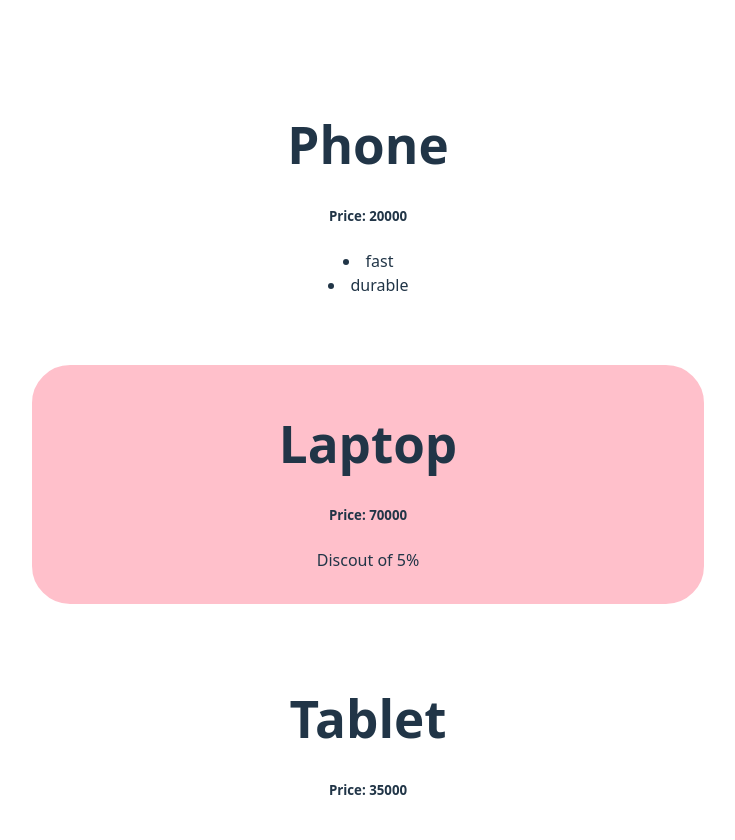
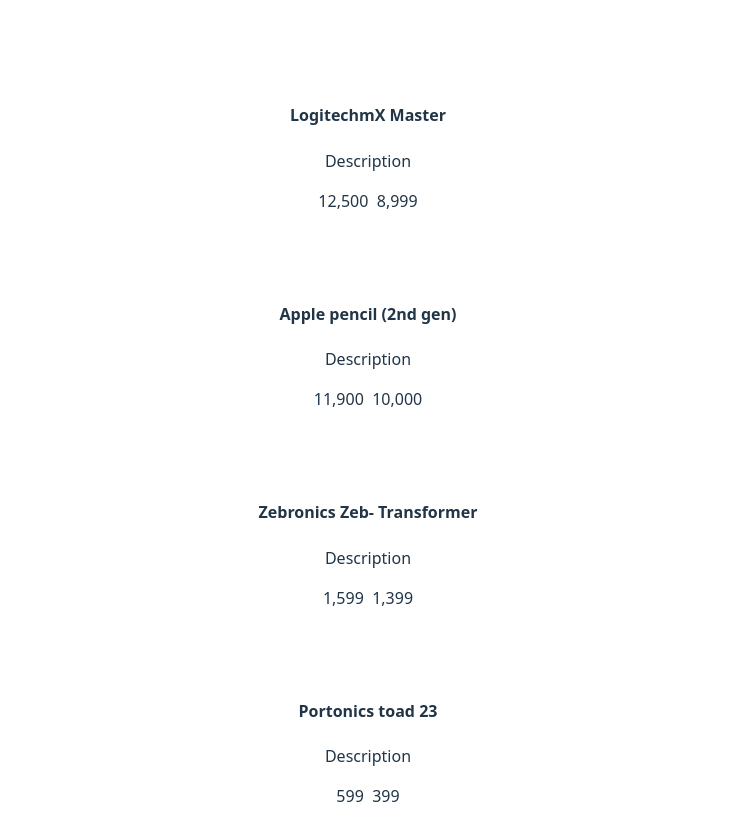
Before and after one commit to sohelkhan006/DREACT, a React (Vite) app: page / in a window 1280 px wide. Shown: the top 840 px of the page, without its empty margins (272-1007 px from the left). Built offline with nearby package versions, Linux system fonts and the light colour scheme.

Commit message:
make changes according to activity in product components

```diff
--- a/src/Product.css
+++ b/src/Product.css
@@ -1,4 +1,4 @@
-.product-container{
+.product{
     margin: 2em;
     padding: 1em;
     width: 50vw;
--- a/src/Product.jsx
+++ b/src/Product.jsx
@@ -1,15 +1,14 @@
 import'./Product.css'
+import Price from './Price';
 
-function Product ({title, price, features}){
-    // const list = features.map((feature) => <li>{feature}</li>); --> Generally it is used(write logic directly inside the element)
-    let isDiscount = price > 40000;
-    let styles = {backgroundColor : isDiscount ? "pink" : "" };
+function Product ({title, idx}){
+    let oldPrices = ["12,500","11,900","1,599","599"];
+    let newPrices = ["8,999","10,000","1,399","399"];
     return (
-        <div className='product-container' style={styles}>
-        <h1>{title}</h1>
-        <h5>Price: {price}</h5>
-        <p>{features}</p>
-        {isDiscount ? <p>Discout of 5%</p> : null}
+        <div className='product' >
+        <h4>{title}</h4>
+        <p>Description</p>
+        <Price oldPrice={oldPrices[idx]} newPrice={newPrices[idx]}/>
 
         </div>
     );
--- a/src/ProductTab.jsx
+++ b/src/ProductTab.jsx
@@ -2,13 +2,13 @@
 import Product from './Product'
 
 function ProductTab (){
-    let options = [<li>fast</li>,<li>durable</li>];
-    // let option = ["hi-tech","fast","durable"];
+
     return (
         <>
-        <Product title="Phone" price={20000} features={options} />
-        <Product title="Laptop" price={70000}/>
-        <Product title="Tablet" price={35000}/>
+        <Product title="LogitechmX Master" idx={0} />
+        <Product title="Apple pencil (2nd gen)" idx={1}/>
+        <Product title="Zebronics Zeb- Transformer" idx={2}/>
+        <Product title="Portonics toad 23" idx={3}/>
         </>
     );
 }
```
